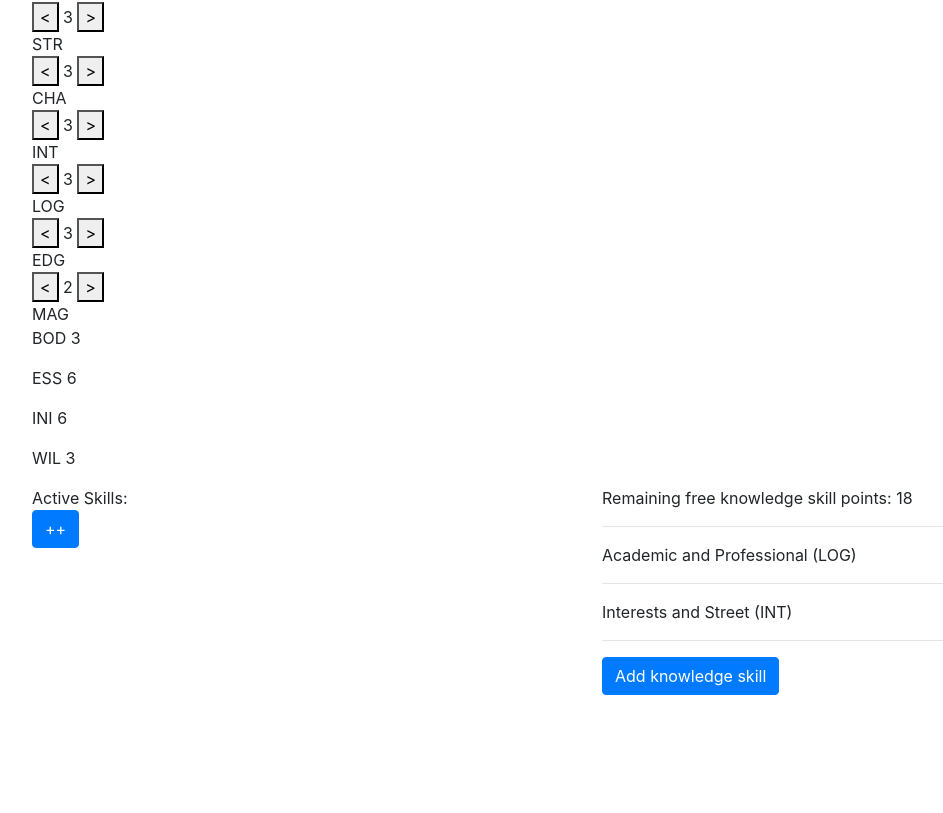
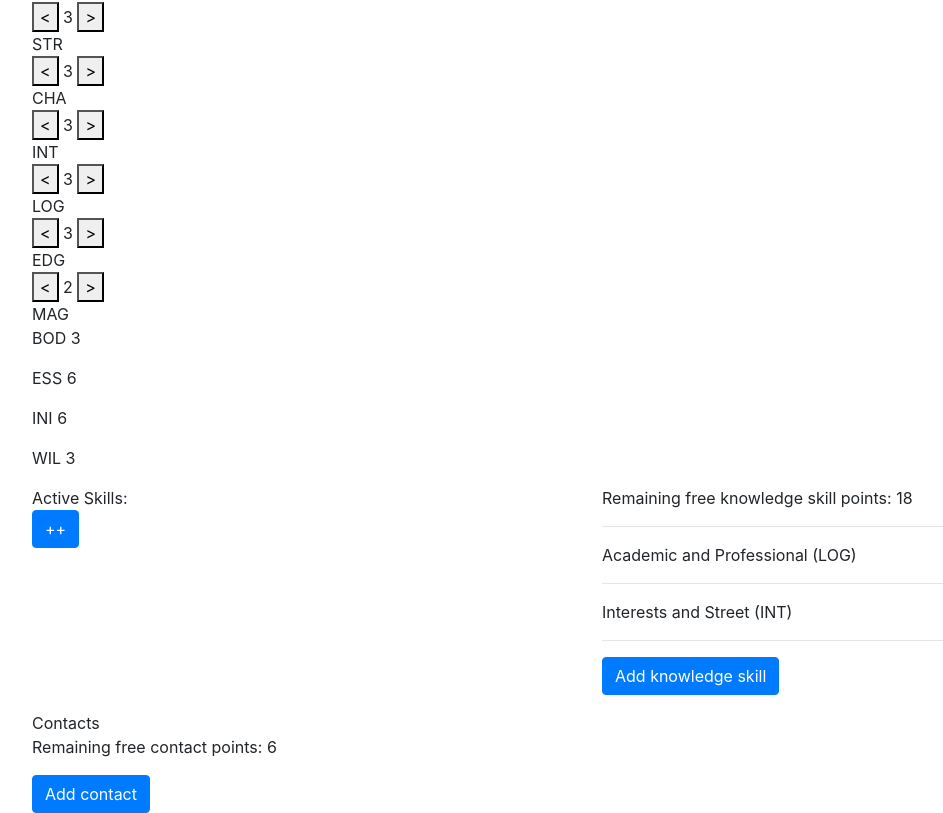
Before and after one commit to hirudan/sr4x-chargen, a React app: page / in a window 1280 px wide. Shown: the part 260-1073 px from the top of the page, without its empty margins (53-996 px from the left). Before the commit the page ends 971 px from the top, so only its background shows below. Built offline with nearby package versions, Linux system fonts and the light colour scheme.

Commit message:
Working contacts implementation

```diff
--- a/src/components/Character.tsx
+++ b/src/components/Character.tsx
@@ -7,6 +7,7 @@ import {AttrArray} from "../interfaces/AttrArray";
 import {Quality} from "../interfaces/Quality";
 import {Skill} from "../interfaces/Skill";
 import {SkillGroup} from "../interfaces/SkillGroup";
+import {Contact} from "../interfaces/Contact";
 import configs from '../data/configs/config.json';
 import raceData from '../data/character/raceData.json';
 import qualData from '../data/character/qualities.json';
@@ -18,6 +19,7 @@ import {QualBox} from "./QualBox";
 import {SkillBox} from "./SkillBox";
 import {KnowledgeSkill} from "../interfaces/KnowledgeSkill";
 import {Col, Container, Row} from "react-bootstrap";
+import {ContactBox} from "./ContactBox";
 
 export interface CharacterProps {name?: string; bp?: number}
 
@@ -49,7 +51,9 @@ interface State {
   augSkillDelta: AttrArray,
   skills: Array<SkillGroup>,
   knowSkills: Array<KnowledgeSkill>,
-  bpSpentKnowSkills: number
+  bpSpentKnowSkills: number,
+  bpSpentContacts: number,
+  contacts: Array<Contact>
 }
 
 const averages = "attr_averages", softcaps = "attr_softcaps", hardcaps = "attr_hardcaps";
@@ -83,7 +87,9 @@ export class Character extends React.Component<CharacterProps, State> {
       augSkillDelta: {AGI: 0, REA: 0, STR: 0, CHA: 0, INT: 0, LOG: 0, EDG: 0}, // How many points skills have been increased by augmentation
       skills: protoSkills, // The active skills the character possesses
       knowSkills: new Array<KnowledgeSkill>(), // The character's knowledge skill array
-      bpSpentKnowSkills: 0
+      bpSpentKnowSkills: 0, // How many BP have actually been spent on knowledge skills (above free points)
+      bpSpentContacts: 0, // How many BP have actually been spent on contacts (above free points)
+      contacts: new Array<Contact>(), // The character's contacts
     };
     this.onMetatypeChanged = this.onMetatypeChanged.bind(this);
     this.onAttrIncrement = this.onAttrIncrement.bind(this);
@@ -98,6 +104,9 @@ export class Character extends React.Component<CharacterProps, State> {
     this.onRemoveKnowSkill = this.onRemoveKnowSkill.bind(this);
     this.onIncrementKnowSkill = this.onIncrementKnowSkill.bind(this);
     this.onDecrementKnowSkill = this.onDecrementKnowSkill.bind(this);
+    this.onAddContact = this.onAddContact.bind(this);
+    this.onRemoveContact = this.onRemoveContact.bind(this);
+    this.onChangeContact = this.onChangeContact.bind(this);
   }
 
   // Updates the derived attributes of BOD, ESS (eventually, after cyberware is implemented), INI, and WIL on the
@@ -254,6 +263,14 @@ export class Character extends React.Component<CharacterProps, State> {
     return Math.max(starting - pointsExpended, 0);
   }
 
+  private computeContactPoints(): number{
+    let starting: number = this.state.attributes.CHA * 2;
+    let pointsExpended: number = 0;
+    this.state.contacts.forEach(contact => pointsExpended += (contact.connection * contact.loyalty))
+
+    return Math.max(starting - pointsExpended, 0);
+  }
+
   render(){
     this.valid = this.validate();
     return(
@@ -297,6 +314,11 @@ export class Character extends React.Component<CharacterProps, State> {
                             onDecrement={this.onDecrementKnowSkill}
                             knowSkills={this.state.knowSkills}
               />
+            </Col>
+          </Row>
+          <Row>
+            <Col>
+              <ContactBox freePoints={this.computeContactPoints()} contacts={this.state.contacts} onAdd={this.onAddContact} onRemove={this.onRemoveContact} onChange={this.onChangeContact}/>
             </Col>
           </Row>
         </Container>);
@@ -645,4 +667,67 @@ export class Character extends React.Component<CharacterProps, State> {
       bpSpentKnowSkills: Math.abs(deltaBp)
     });
   }
+
+  // Recipient: ContactBox
+  // Purpose: Add a contact
+  onAddContact(contact: Contact){
+     let cost: number = contact.connection * contact.loyalty;
+     let cpAvailable: number = this.computeContactPoints();
+     let deltaBp: number = cpAvailable >= cost ? 0 : -(cost-cpAvailable)/configs.cpConversion;
+     let newContacts = this.state.contacts;
+     newContacts.push(contact);
+
+     this.setState({
+       bp: Math.round((this.state.bp + deltaBp)*10000)/10000,
+       bpSpentContacts: Math.round((this.state.bpSpentContacts + Math.abs(deltaBp))*10000)/10000,
+       contacts: newContacts
+     })
+
+  }
+
+  // Recipient: ContactBox
+  // Purpose: Remove a contact
+  onRemoveContact(contact: Contact){
+    let cost: number = contact.connection * contact.loyalty;
+    let cpAvailable: number = this.computeContactPoints();
+    let deltaBp: number = this.state.bpSpentContacts >= cost/configs.cpConversion ? cost/configs.cpConversion : this.state.bpSpentContacts;
+    let newContacts = this.state.contacts;
+    newContacts.splice(newContacts.findIndex(c => c.name === contact.name && c.archetype === contact.archetype), 1);
+    let newBpSpent = this.state.bpSpentContacts >= cost/configs.cpConversion ? this.state.bpSpentContacts - cost/configs.cpConversion : 0;
+
+    this.setState({
+      bp: Math.round((this.state.bp + deltaBp)*10000)/10000,
+      contacts: newContacts,
+      bpSpentContacts: Math.round(newBpSpent * 10000)/10000
+    })
+  }
+
+  // Recipient: ContactBox
+  // Purpose: Change a contact's connection or loyalty
+  onChangeContact(contact: Contact){
+    let oldContact = this.state.contacts.find(c  => c.name == contact.name && c.archetype == contact.archetype);
+    let oldIndex: number = this.state.contacts.findIndex(c  => c.name == contact.name && c.archetype == contact.archetype);
+    let deltaCost = (contact.connection * contact.loyalty) - (oldContact.connection * oldContact.loyalty);
+    let newContacts = this.state.contacts;
+    let deltaBp: number = 0;
+    if(deltaCost < 0){
+      // The contact was nerfed
+      // deltaBp = this.computeContactPoints() - deltaCost < 0 ? -(deltaCost-this.computeContactPoints())/configs.cpConversion : (this.computeContactPoints() > 0 || this.state.bpSpentContacts == 0 ? 0 : -deltaCost/configs.cpConversion);
+      deltaBp = this.state.bpSpentContacts > Math.abs(deltaCost/configs.cpConversion) ? Math.abs(deltaCost/configs.cpConversion) : this.state.bpSpentContacts;
+    }
+    else{
+      // The contact was buffed
+      let freePoints = this.computeContactPoints();
+      deltaBp = freePoints >= deltaCost ? 0 : -(deltaCost - freePoints)/configs.cpConversion;
+    }
+    newContacts[oldIndex] = contact;
+
+    console.log(this.state.bpSpentContacts);
+
+    this.setState({
+      bp: Math.round((this.state.bp + deltaBp)*10000)/10000,
+      contacts: newContacts,
+      bpSpentContacts: Math.round((this.state.bpSpentContacts - deltaBp)*10000)/10000
+    });
+  }
 }
--- /dev/null
+++ b/src/components/ContactBox.tsx
@@ -0,0 +1,124 @@
+import * as React from 'react';
+import {Contact} from "../interfaces/Contact";
+import Modal from "react-bootstrap/Modal";
+import * as strings from "../data/strings/en-us.json";
+import configs from "../data/configs/config.json";
+import {Button, Form} from "react-bootstrap";
+import {ChangeEvent} from "react";
+
+interface ContactProps{
+    freePoints: number,
+    contacts: Array<Contact>,
+    onAdd: any,
+    onRemove: any,
+    onChange: any
+}
+
+interface ContactState{
+    showModal: boolean,
+    currentContact: Contact
+}
+
+export class ContactBox extends React.Component<ContactProps, ContactState>{
+
+    constructor(props: ContactProps){
+        super(props);
+
+        this.handleShow = this.handleShow.bind(this);
+        this.handleClose = this.handleClose.bind(this);
+        this.submitForm = this.submitForm.bind(this);
+        this.onStatChange = this.onStatChange.bind(this);
+
+        this.state = { showModal: false, currentContact: {"name": "", "archetype": "", "connection": 0, "loyalty": 0} }
+    }
+
+    handleClose() {
+        this.setState({ showModal: false, currentContact: {"name": "", "archetype": "", "connection": 0, "loyalty": 0}});
+    }
+
+    handleShow() {
+        this.setState({ showModal: true });
+    }
+
+    submitForm(){
+        this.props.onAdd(this.state.currentContact);
+        this.handleClose();
+    }
+
+    onStatChange(e: ChangeEvent<HTMLTextAreaElement>){
+        let newContact: Contact = this.state.currentContact;
+        newContact[e.currentTarget.name] = e.currentTarget.value;
+
+        this.setState({currentContact: newContact})
+    }
+
+    onUpdate(e: ChangeEvent<HTMLTextAreaElement>){
+
+    }
+
+    render(){
+        return(
+            <div>
+                <Modal show={this.state.showModal} onHide={this.handleClose}
+                       size="lg"
+                       aria-labelledby="contained-modal-title-vcenter"
+                       centered
+                >
+                    <Modal.Header closeButton>
+                        <Modal.Title id="contained-modal-title-vcenter">
+                            {strings.general.contact_title}
+                        </Modal.Title>
+                    </Modal.Header>
+                    <Modal.Body>
+                        <p>
+                            {strings.general.contact_greeting}
+                        </p>
+                        <p>
+                            {strings.general.contact_rules}
+                        </p>
+                        <div>
+                            <Form onSubmit={this.handleClose}>
+                                <Form.Group controlId="qualSelect">
+                                    <Form.Control key="name" name="name" type="text" onChange={this.onStatChange} placeholder={"Enter contact name"} />
+                                    <Form.Control key="arch" name="archetype" type="text" onChange={this.onStatChange} placeholder={"Enter archetype"} />
+                                    <Form.Control key="con" name="connection" type="number" onChange={this.onStatChange} placeholder={"CON"} min={1} max={6}/>
+                                    <Form.Control key="loy" name="loyalty" type="number" onChange={this.onStatChange} placeholder={"LOY"} min={1} max={6}/>
+                                </Form.Group>
+                            </Form>
+                        </div>
+                    </Modal.Body>
+                    <Modal.Footer>
+                        <Button variant="secondary" onClick={this.handleClose}>Cancel</Button>
+                        <Button type="submit" onClick={this.submitForm}>Add</Button>
+                    </Modal.Footer>
+                </Modal>
+
+                Contacts
+                <p>Remaining free contact points: {this.props.freePoints}</p>
+                {buildContactList(this.props.contacts, this.props.onRemove, this.props.onChange)}
+                <Button onClick={this.handleShow}>{strings.general.contact_add}</Button>
+            </div>
+        );
+    }
+
+}
+
+function buildContactList(contacts: Array<Contact>, onRemove: any, onChange: any){
+    return(
+        <ul>
+            {contacts.map(contact => {
+                return(
+                    <li>
+                        <p>{contact.name}&nbsp;({contact.archetype})&nbsp;<Button variant={"secondary"} onClick={() => onRemove(contact)}>--</Button></p>
+                        <input type={"number"} name={"connection"}
+                               onChange={e => onChange({"name": contact.name, "archetype": contact.archetype, "connection": e.currentTarget.value, "loyalty": contact.loyalty})}
+                               defaultValue={contact.connection} min={1} max={6}/>
+                        <input type={"number"} name={"loyalty"}
+                               onChange={e => onChange({"name": contact.name, "archetype": contact.archetype, "connection": contact.connection, "loyalty": e.currentTarget.value})}
+                               defaultValue={contact.loyalty} min={1} max={6}/>
+                    </li>
+                )
+            })}
+        </ul>
+    )
+}
--- a/src/data/configs/config.json
+++ b/src/data/configs/config.json
@@ -13,5 +13,6 @@
   "numSkillsNearMax": 2,
   "numSkillGroupsMax": 2,
   "knowskillMaxChargen": 6,
-  "qualMax": 20
+  "qualMax": 20,
+  "cpConversion": 3
 }
--- a/src/data/strings/en-us.json
+++ b/src/data/strings/en-us.json
@@ -12,7 +12,11 @@
     "knowskill_title": "Add a knowledge skill",
     "knowskill_greeting": "Knowledge skills fall into either Academic and Professional category (tied to LOG) or Interests and Street category (tied to INT).",
     "knowskill_rules": "Characters may have {0} knowledge skill at rating {1} or {2} knowledge skills at rating {3} at chargen.",
-    "add_knowskill": "Add knowledge skill"
+    "add_knowskill": "Add knowledge skill",
+    "contact_title": "Add a contact",
+    "contact_greeting": "Specify a name, an archetype (e.g. \"Fixer\", \"Street Doc\", \"Smuggler\"), and a Connection and Loyalty rating for this contact.",
+    "contact_rules": "Contacts cost their Connection x Loyalty in Contact Points. 1 Build Point = 3 Contact Points.",
+    "contact_add": "Add contact"
   },
   "error": {
     "exceeded_softcap": "Exceeded soft (un-augmented) max attribute {0} for {1} metatype",
--- /dev/null
+++ b/src/interfaces/Contact.ts
@@ -0,0 +1,6 @@
+export interface Contact{
+    name: string,
+    archetype: string,
+    connection: number,
+    loyalty: number
+}
```
